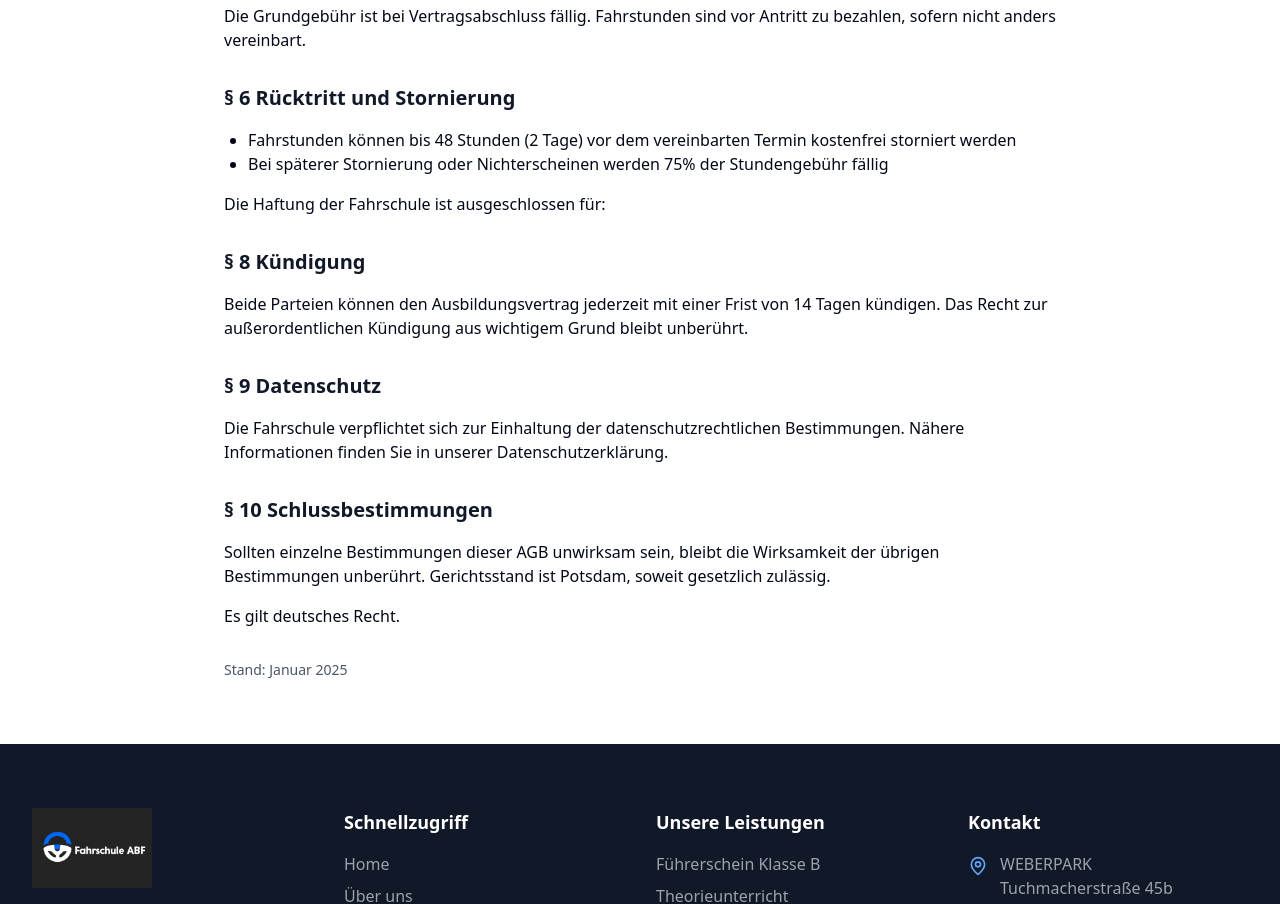
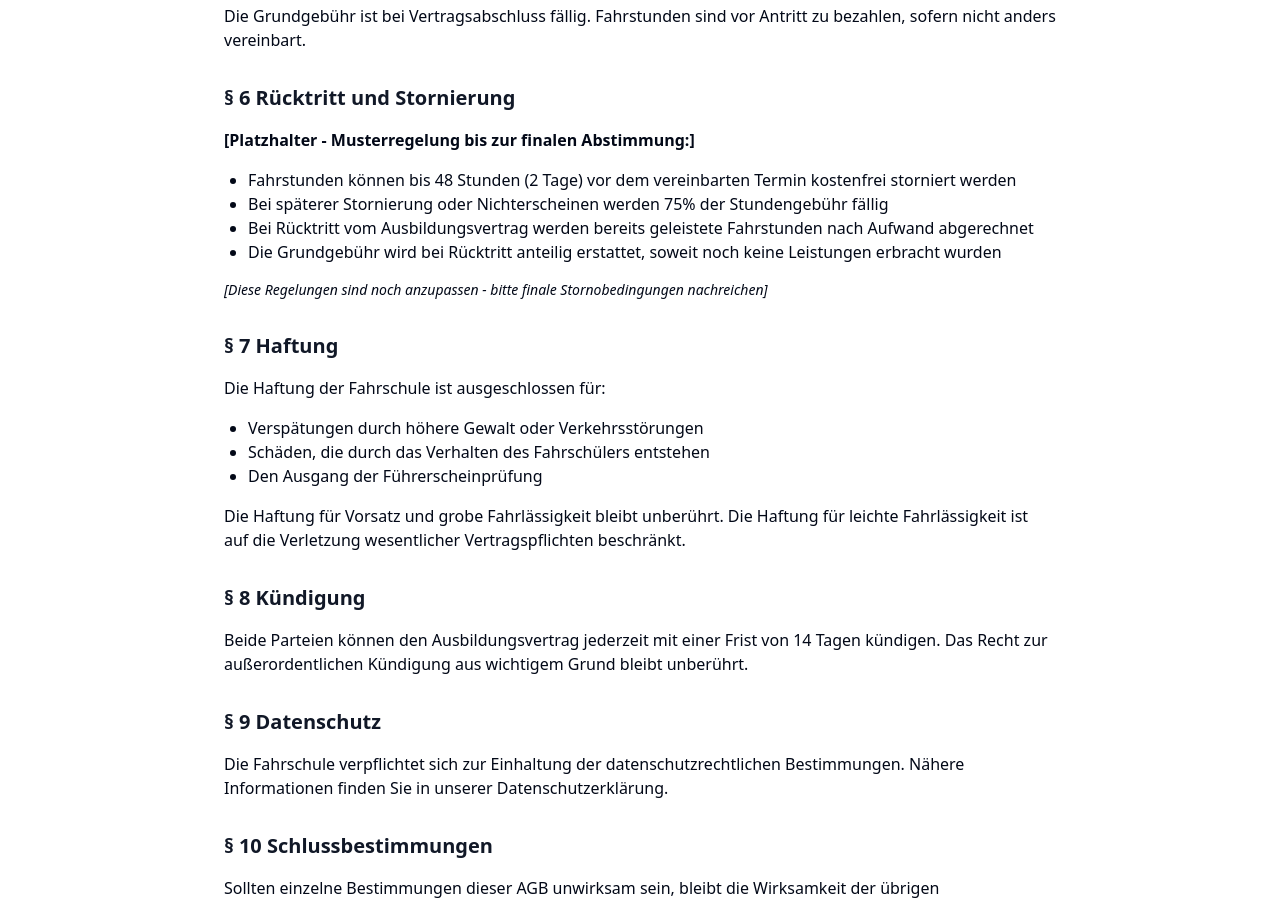
Before and after one commit to jakobkrenzlin-cloud/abf-fahrschule-potsdam, a React (Vite) app: page /agb in a window 1280 px wide. Shown: the part 1020-1924 px from the top of the page. Built offline with nearby package versions, Linux system fonts and the light colour scheme.

Commit message:
Reverted to commit 687dbd9ec074650e1d24ae22f81ae2e2017ef9d9

```diff
--- a/src/pages/AGB.tsx
+++ b/src/pages/AGB.tsx
@@ -1,8 +1,11 @@
+
 import React from 'react';
 import Header from '../components/Header';
 import Footer from '../components/Footer';
+
 const AGB = () => {
-  return <div className="min-h-screen bg-white">
+  return (
+    <div className="min-h-screen bg-white">
       <Header />
       <div className="max-w-4xl mx-auto px-4 sm:px-6 lg:px-8 py-16">
         <h1 className="text-3xl font-bold text-gray-900 mb-8">Allgemeine Geschäftsbedingungen (AGB)</h1>
@@ -43,21 +46,23 @@ const AGB = () => {
           <p className="mb-4">Die Grundgebühr ist bei Vertragsabschluss fällig. Fahrstunden sind vor Antritt zu bezahlen, sofern nicht anders vereinbart.</p>
 
           <h2 className="text-xl font-semibold text-gray-900 mb-4 mt-8">§ 6 Rücktritt und Stornierung</h2>
-
+          <p className="mb-4"><strong>[Platzhalter - Musterregelung bis zur finalen Abstimmung:]</strong></p>
           <ul className="mb-4 ml-6 list-disc">
             <li>Fahrstunden können bis 48 Stunden (2 Tage) vor dem vereinbarten Termin kostenfrei storniert werden</li>
             <li>Bei späterer Stornierung oder Nichterscheinen werden 75% der Stundengebühr fällig</li>
+            <li>Bei Rücktritt vom Ausbildungsvertrag werden bereits geleistete Fahrstunden nach Aufwand abgerechnet</li>
+            <li>Die Grundgebühr wird bei Rücktritt anteilig erstattet, soweit noch keine Leistungen erbracht wurden</li>
           </ul>
+          <p className="mb-4 text-sm italic">[Diese Regelungen sind noch anzupassen - bitte finale Stornobedingungen nachreichen]</p>
 
-
-
+          <h2 className="text-xl font-semibold text-gray-900 mb-4 mt-8">§ 7 Haftung</h2>
           <p className="mb-4">Die Haftung der Fahrschule ist ausgeschlossen für:</p>
           <ul className="mb-4 ml-6 list-disc">
-
-
-
+            <li>Verspätungen durch höhere Gewalt oder Verkehrsstörungen</li>
+            <li>Schäden, die durch das Verhalten des Fahrschülers entstehen</li>
+            <li>Den Ausgang der Führerscheinprüfung</li>
           </ul>
-
+          <p className="mb-4">Die Haftung für Vorsatz und grobe Fahrlässigkeit bleibt unberührt. Die Haftung für leichte Fahrlässigkeit ist auf die Verletzung wesentlicher Vertragspflichten beschränkt.</p>
 
           <h2 className="text-xl font-semibold text-gray-900 mb-4 mt-8">§ 8 Kündigung</h2>
           <p className="mb-4">Beide Parteien können den Ausbildungsvertrag jederzeit mit einer Frist von 14 Tagen kündigen. Das Recht zur außerordentlichen Kündigung aus wichtigem Grund bleibt unberührt.</p>
@@ -73,6 +78,8 @@ const AGB = () => {
         </div>
       </div>
       <Footer />
-    </div>;
+    </div>
+  );
 };
+
 export default AGB;
```
